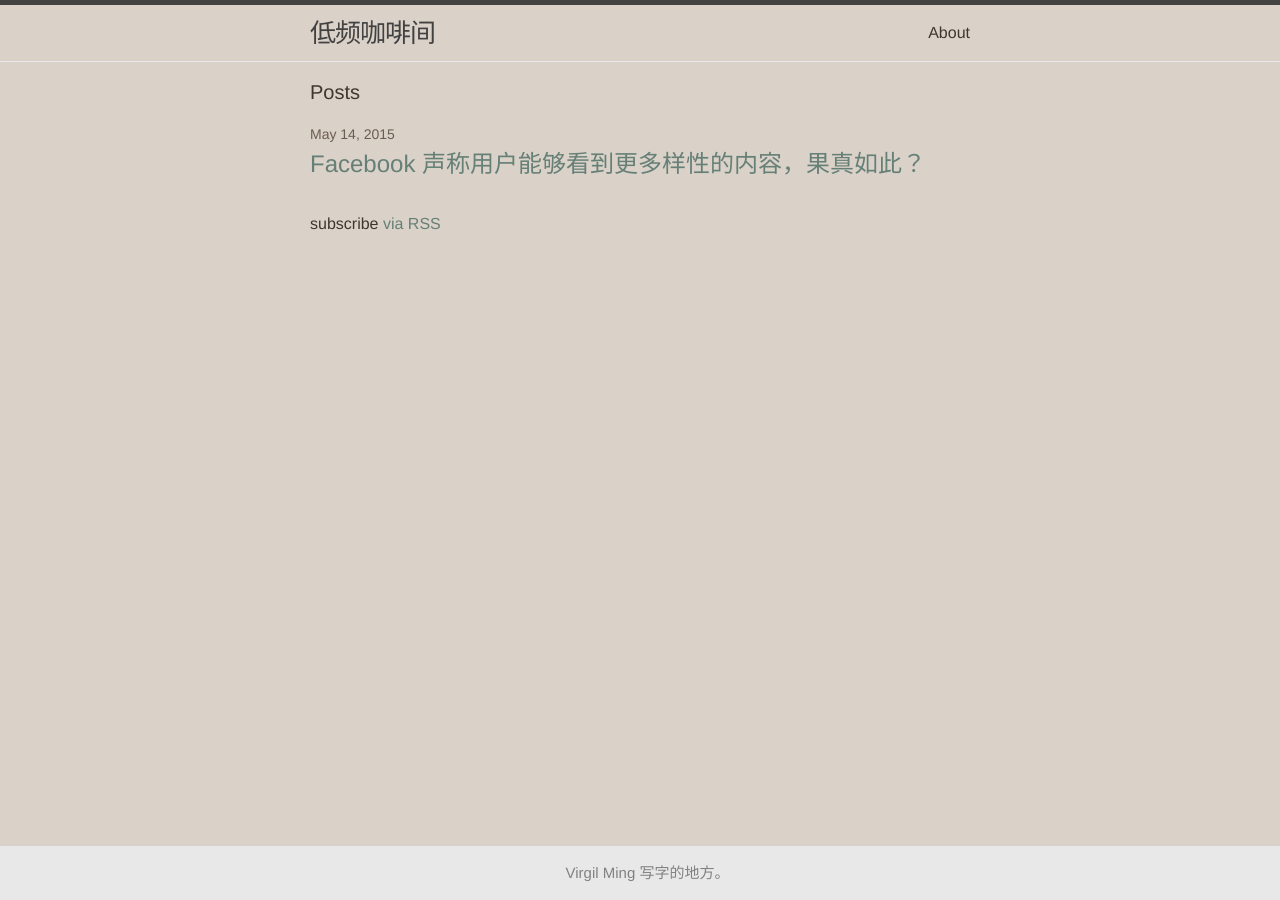
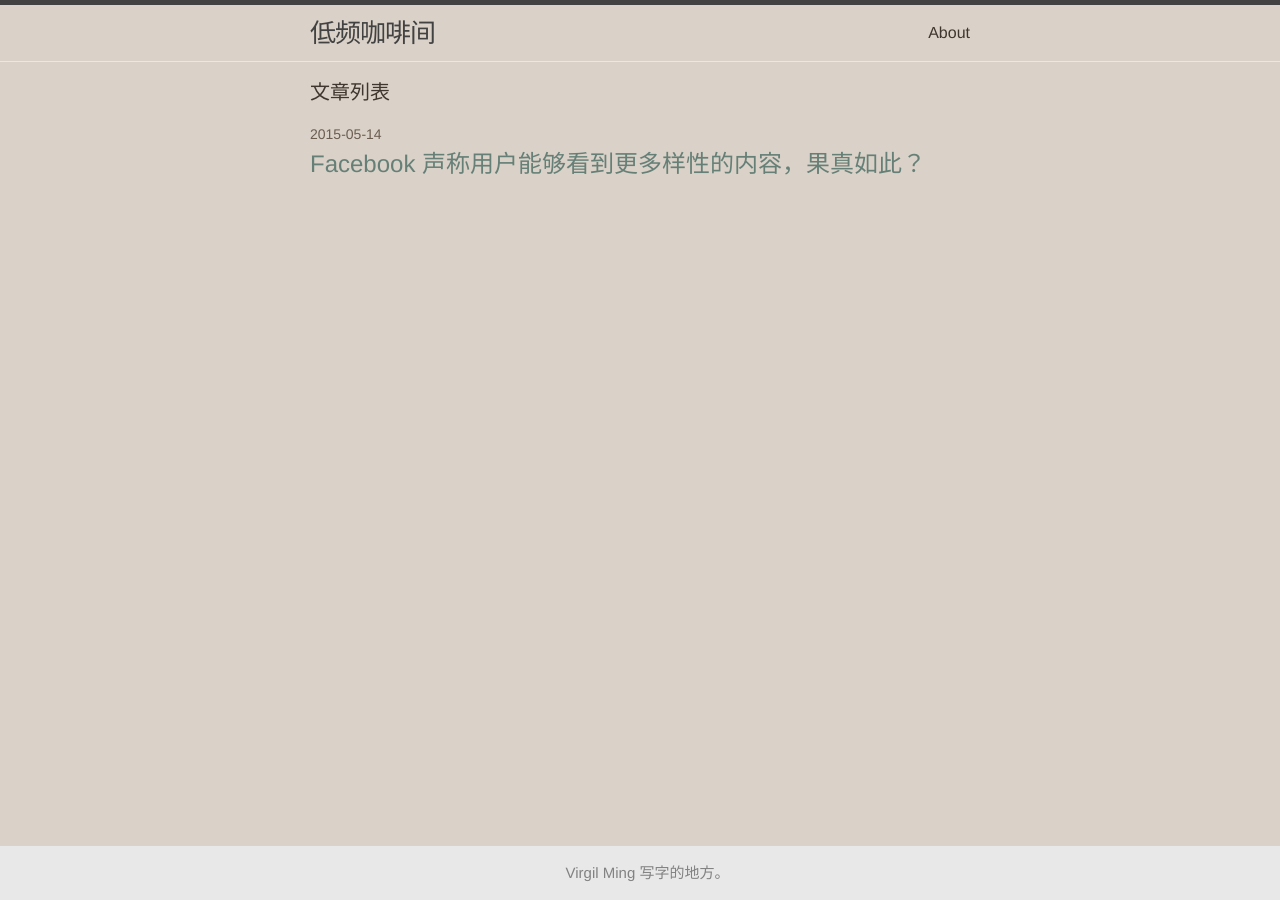
Before and after one commit to VirgilMing/LFCafe, a Jekyll site: the page built from index.html, in a window 1280 px wide. Built offline with Jekyll 4.4.1, drawn with Linux system fonts in a browser that asks for light colours.

Commit message:
Time format; post title size

```diff
--- a/_layouts/post.html
+++ b/_layouts/post.html
@@ -4,8 +4,8 @@ layout: default
 <div class="post">
 
   <header class="post-header">
-    <h1 class="post-title">{{ page.title }}</h1>
-    <p class="post-meta">{{ page.date | date: "%b %-d, %Y" }}{% if page.author %} • {{ page.author }}{% endif %}{% if page.meta %} • {{ page.meta }}{% endif %}</p>
+    <h2 class="post-title">{{ page.title }}</h2>
+    <p class="post-meta">{{ page.date | date: "%F" }}{% if page.author %} • {{ page.author }}{% endif %}{% if page.meta %} • {{ page.meta }}{% endif %}</p>
   </header>
 
   <article class="post-content">
--- a/_sass/_layout.scss
+++ b/_sass/_layout.scss
@@ -219,12 +219,12 @@ html,body {
 }
 
 .post-title {
-    font-size: 42px;
+    font-size: 30px;
     letter-spacing: -1px;
     line-height: 1;
 
     @include media-query($on-laptop) {
-        font-size: 36px;
+        font-size: 24px;
     }
 }
 
--- a/index.html
+++ b/index.html
@@ -4,13 +4,12 @@ layout: default
 
 <div class="home">
 
-  <h1 class="page-heading">Posts</h1>
+  <h1 class="page-heading">文章列表</h1>
 
   <ul class="post-list">
     {% for post in site.posts %}
       <li>
-        <span class="post-meta">{{ post.date | date: "%b %-d, %Y" }}</span>
-
+        <span class="post-meta">{{ post.date | date: "%F" }}</span>
         <h2>
           <a class="post-link" href="{{ post.url | prepend: site.baseurl }}">{{ post.title }}</a>
         </h2>
@@ -18,6 +17,6 @@ layout: default
     {% endfor %}
   </ul>
 
-  <p class="rss-subscribe">subscribe <a href="{{ "/feed.xml" | prepend: site.baseurl }}">via RSS</a></p>
+  <!-- <p class="rss-subscribe"><a href="{{ "/feed.xml" | prepend: site.baseurl }}">RSS</a> 订阅</p> -->
 
 </div>
```
